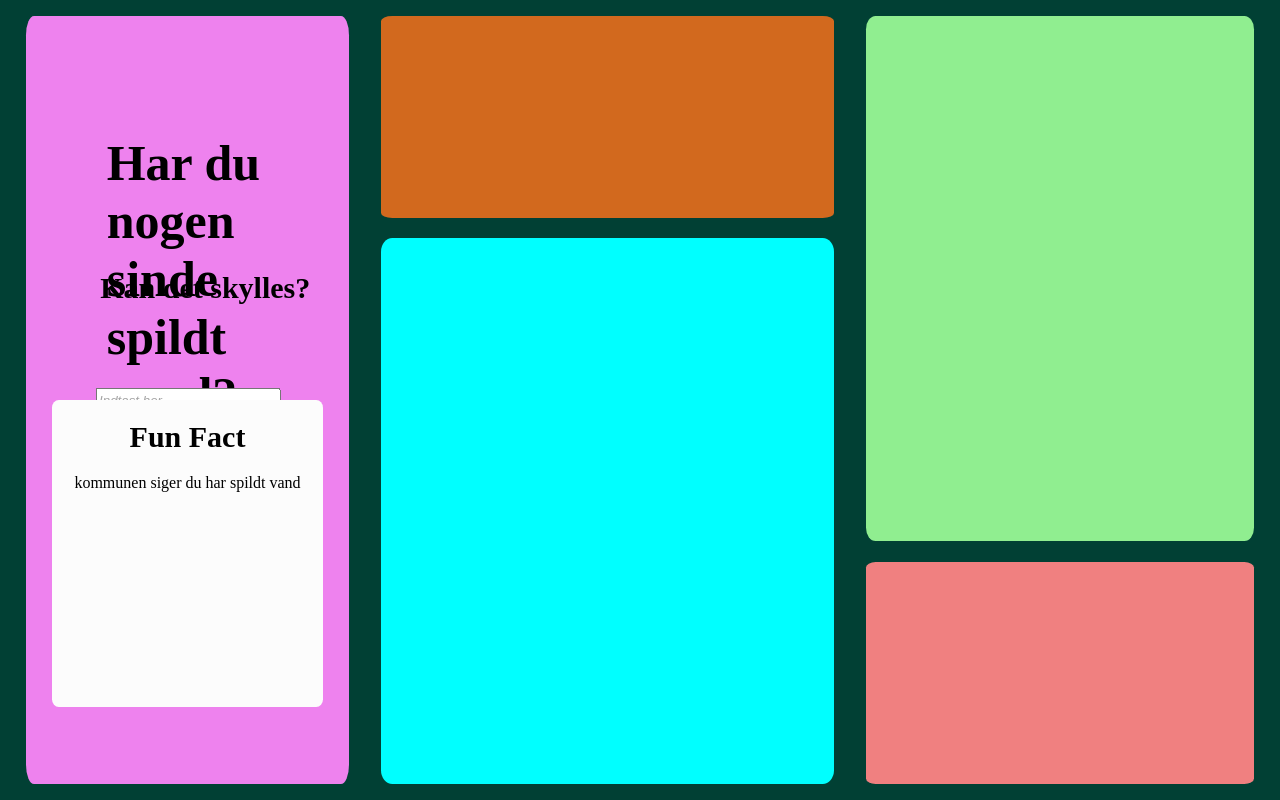
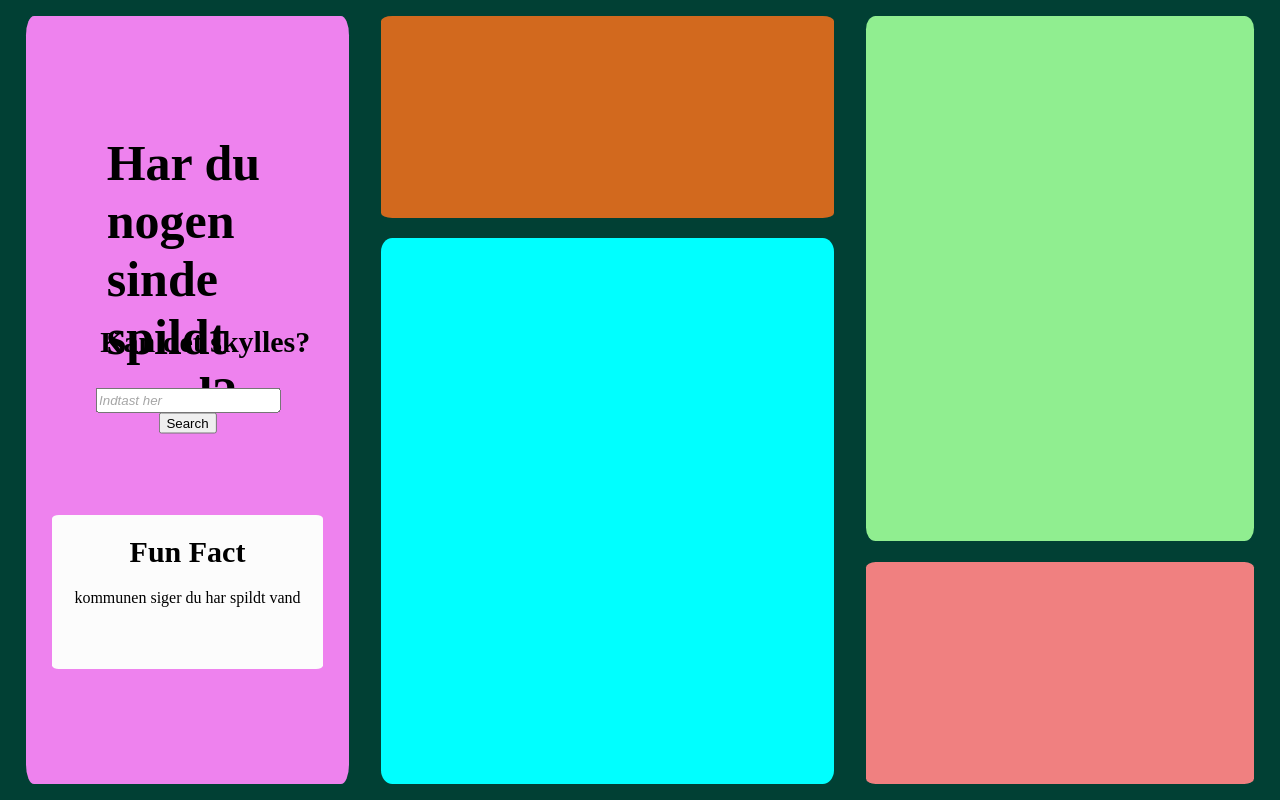
Before and after one commit to Likvik89/ahr-du-nogendsinde-spildt-vand-, a Flask app: page /page/ in a window 1280 px wide. Run offline with Flask 3, Linux system fonts and the light colour scheme.

Commit message:
har du nogen sinde splited vand

```diff
--- a/app/static/css/style.css
+++ b/app/static/css/style.css
@@ -85,8 +85,8 @@ body {
     position: absolute;
     background-color: rgb(252, 252, 252);
     left: 8%;
-    top: 50%;
-    height: 40%;
+    top: 65%;
+    height: 20%;
     width: 84%; /* example width */
     border-radius: 2.5%;
 }
@@ -160,7 +160,7 @@ a {
 #search2 {
     position: absolute;
     left: 23%;
-    top : 30%;
+    top : 37%;
 }
 
 #input2 {
```
